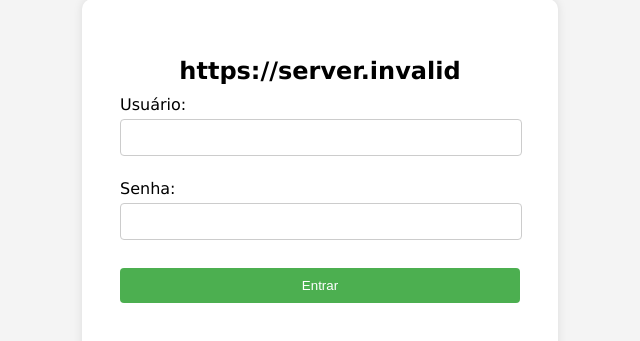
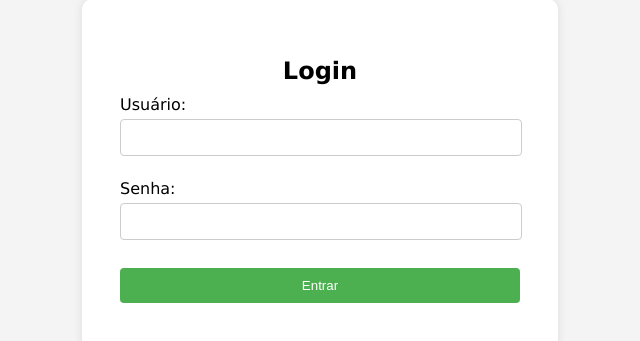
Before and after one commit to NicolasRaf/Pizzaria_Front-APS, a React (Vite) app: page / in a window 1280 px wide. Shown: the part 101-442 px from the top of the page, without its empty margins (320-960 px from the left). Built offline with nearby package versions, Linux system fonts and the light colour scheme; no server answers.

Commit message:
feat: debug API url log

```diff
--- a/src/components/login.tsx
+++ b/src/components/login.tsx
@@ -6,6 +6,8 @@ const Login: React.FC = () => {
   const [username, setUsername] = useState('');
   const [password, setPassword] = useState('');
   const navigate = useNavigate();
+  console.log('API URL:', process.env.REACT_APP_API_URL);
+
 
   const handleLogin = async (event: React.FormEvent) => {
     event.preventDefault();
@@ -22,7 +24,7 @@ const Login: React.FC = () => {
 
   return (
     <form onSubmit={handleLogin}>
-    <h2>{process.env.REACT_APP_API_URL || "API URL não definida"}</h2> {/* Caso a variável esteja indefinida */}
+      <h2>Login</h2>
       <label>
         Usuário:
         <input
```
Lines whose indentation alone changed are shown as unchanged.
